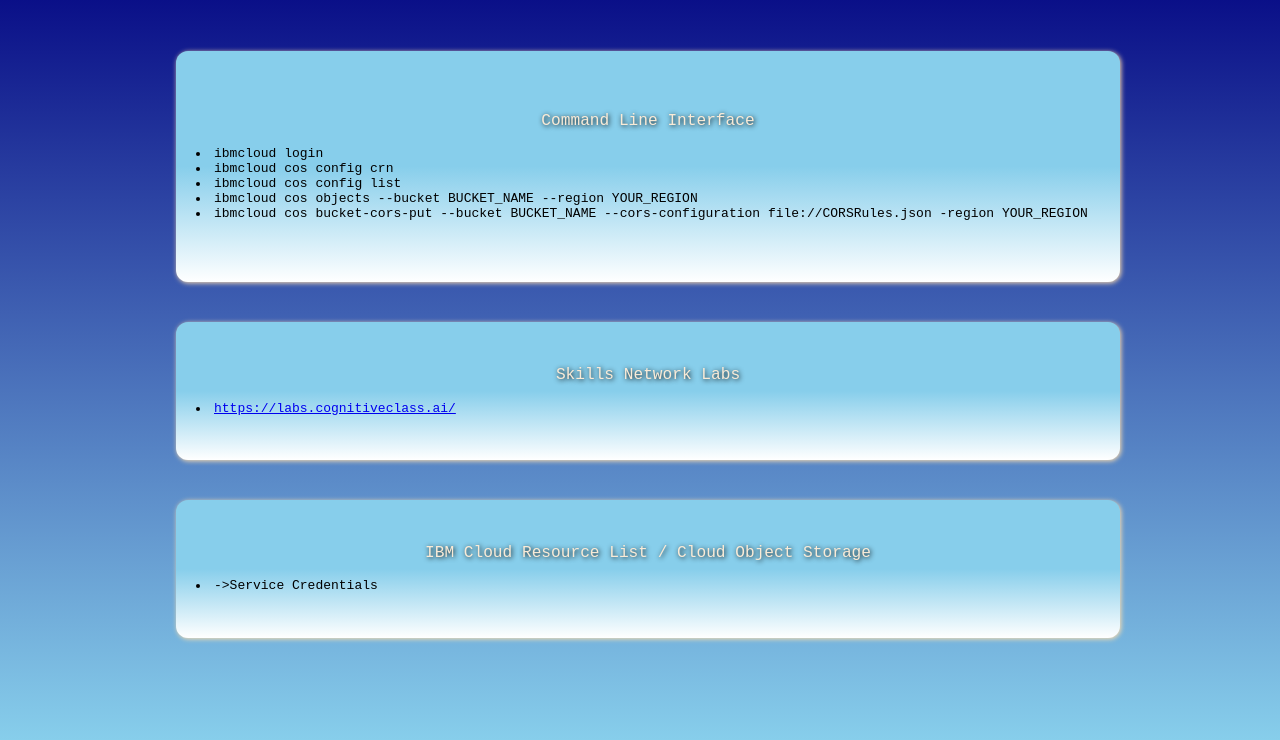
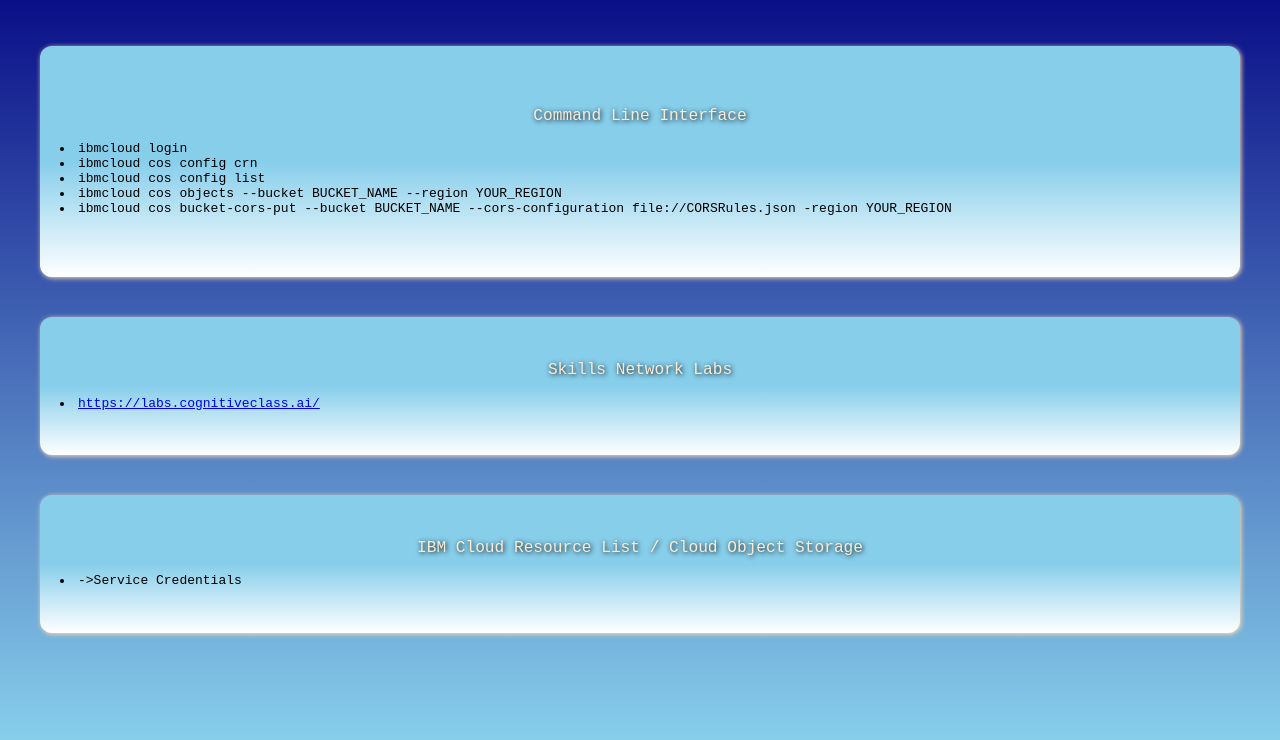
Before and after one commit to CodeGuy02/IBM-Cloud-Notes, a plain HTML site: page index.html in a window 1280 px wide. Shown: the part 60-800 px from the top of the page. Drawn offline with Linux system fonts and the light colour scheme.

Commit message:
ui updates

```diff
--- a/style.css
+++ b/style.css
@@ -1,16 +1,14 @@
 .table {
     display: table;
     height: 85%;
-    width: 80%;
+    width: 100%;
     margin-right: auto;
     margin-left: auto;
-    padding: 5px 5px;
     border-spacing: 40px;   /* spacing between rows */
     /* border: 2px solid; */
 }
 .row {
     display: table-row;
-    padding: 20px 20px;
     border: 2px solid;
 
 }
@@ -29,6 +27,8 @@
 
 body {
     width: 100%;
+    margin-left: 0px;
+    margin-right: 0px;
     text-align: center;
     background-color: #000080;
     background-image: linear-gradient(#000080, skyblue);
```
